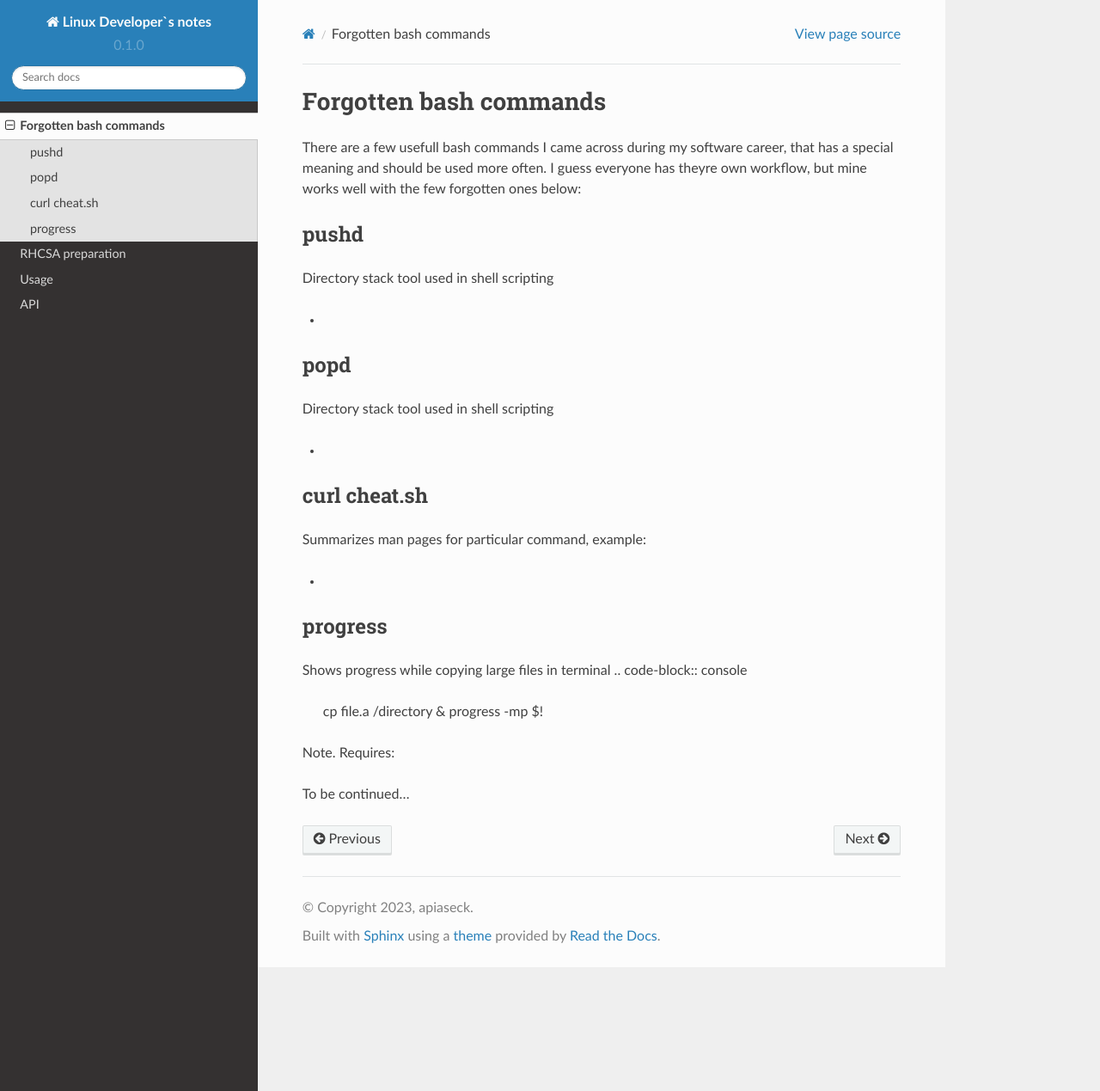
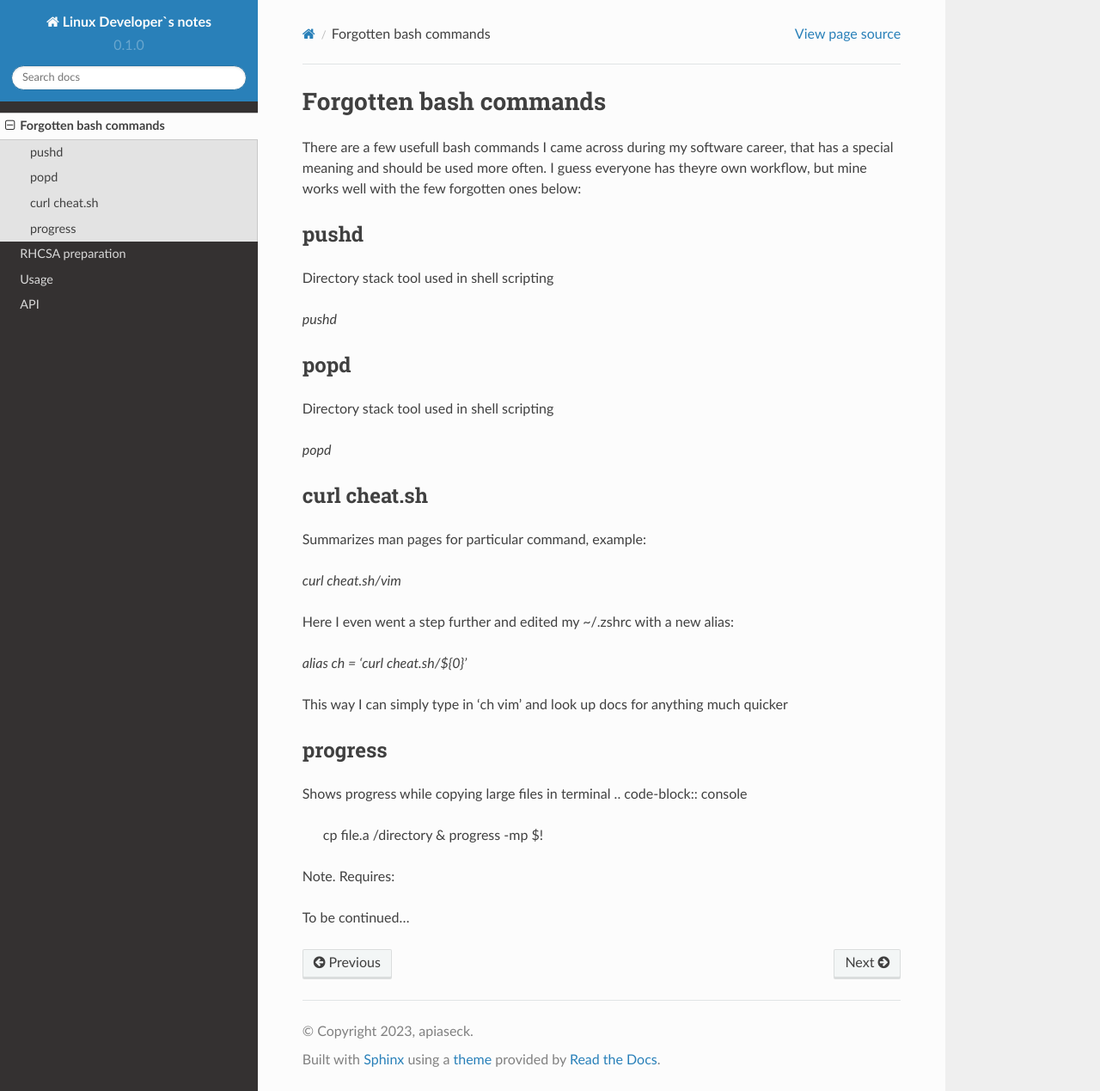
Before and after one commit to c4rt0/notes, a Sphinx documentation site: the page built from docs/source/forgotten_bash.rst, in a window 1280 px wide and 1269 px high. Shown: the whole window at 86% size. Built offline with Sphinx 7.4.7 and the Read the Docs theme 2.0.0, drawn with Linux system fonts in a browser that asks for light colours.

Commit message:
Updated forgotten_bash commands

```diff
--- a/docs/source/forgotten_bash.rst
+++ b/docs/source/forgotten_bash.rst
@@ -7,27 +7,28 @@ pushd
 -----
 Directory stack tool used in shell scripting
 
-.. code-block:: console
-        pushd
+*pushd*
 
-*
+
 popd
 ----
 Directory stack tool used in shell scripting
 
-.. code-block:: console
-        popd
+*popd*
 
-*
 curl cheat.sh
 -------------
 
 Summarizes man pages for particular command, example:
 
-.. code-block:: console
-        curl cheat.sh/vim
+*curl cheat.sh/vim*
 
-*
+Here I even went a step further and edited my ~/.zshrc with a new alias:
+
+*alias ch = 'curl cheat.sh/${0}'*
+
+This way I can simply type in 'ch vim' and look up docs for anything much quicker
+
 progress
 --------
 
```
